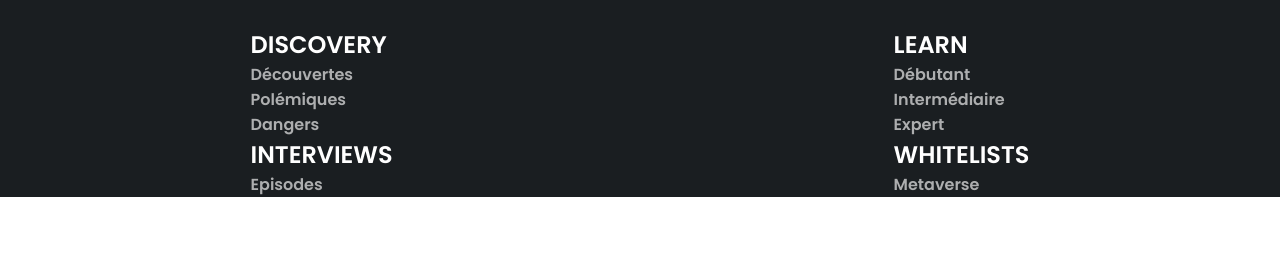
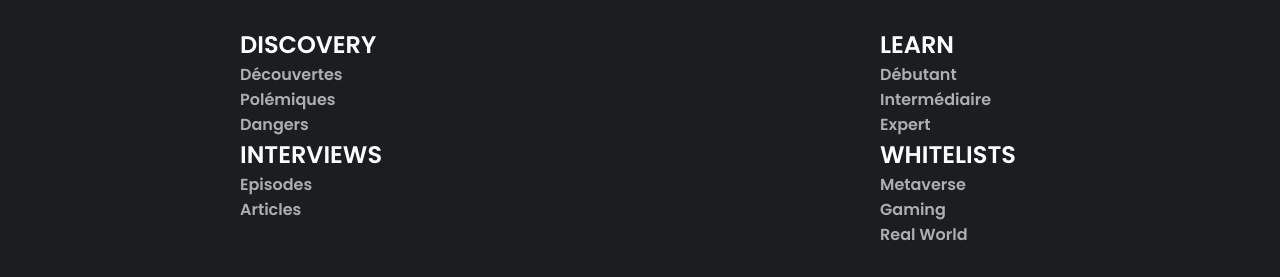
Before and after one commit to devstackweb3/Modern-Blog, a plain HTML site: page public/index.html in a window 1280 px wide. Shown: the part 980-1257 px from the top of the page. Before the commit the page ends 1227 px from the top, so only its background shows below. Drawn offline with nearby package versions, Linux system fonts and the light colour scheme; no server answers; grey boxes are pictures that could not be loaded.

Commit message:
Update Overview Article Footer

```diff
--- a/public/css/style.css
+++ b/public/css/style.css
@@ -571,7 +571,7 @@ header.shadow {
     align-content: center;
     padding: 30px 0;
     position: relative;
-    height: 200px;
+    height: fit-content;
 }
 
 .footer-cover {
@@ -590,6 +590,7 @@ header.shadow {
 .footer-col-group {
     display: flex;
     flex-direction: column;
+    min-width: 160px;
 }
 
 .footer-column {
```
